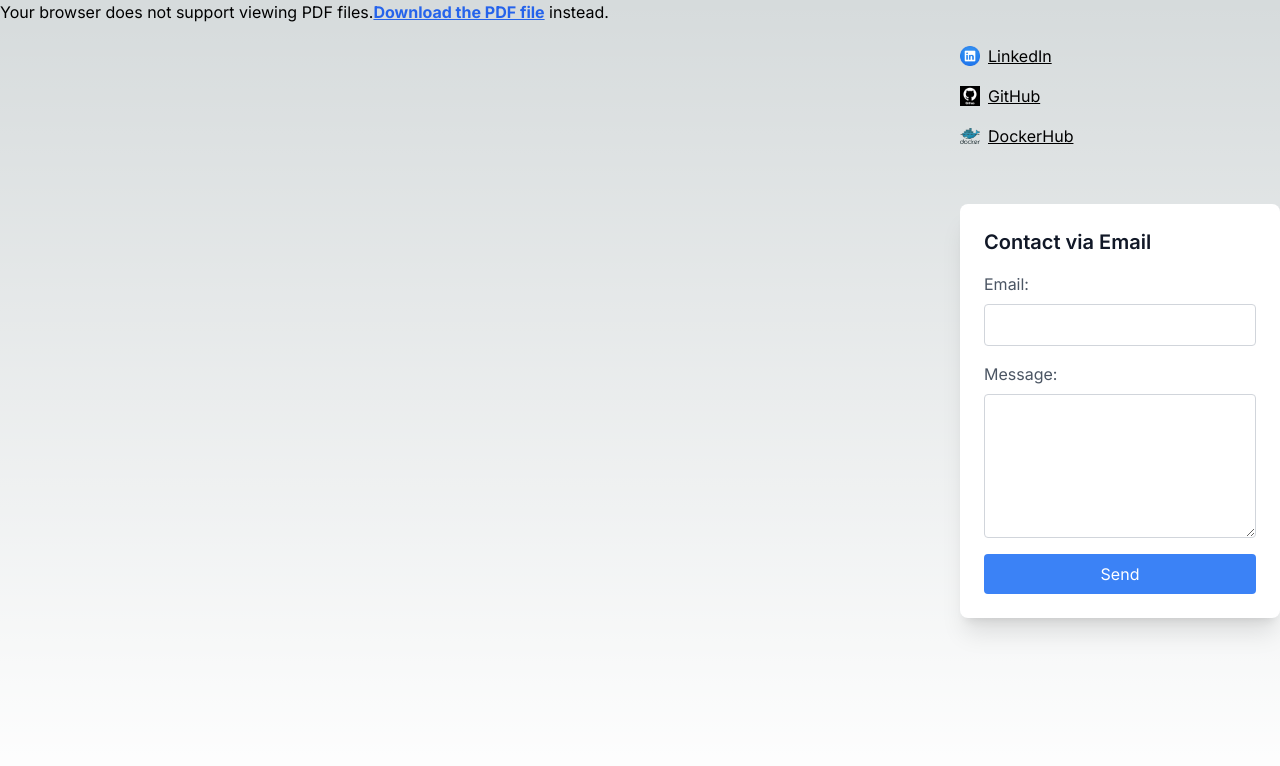
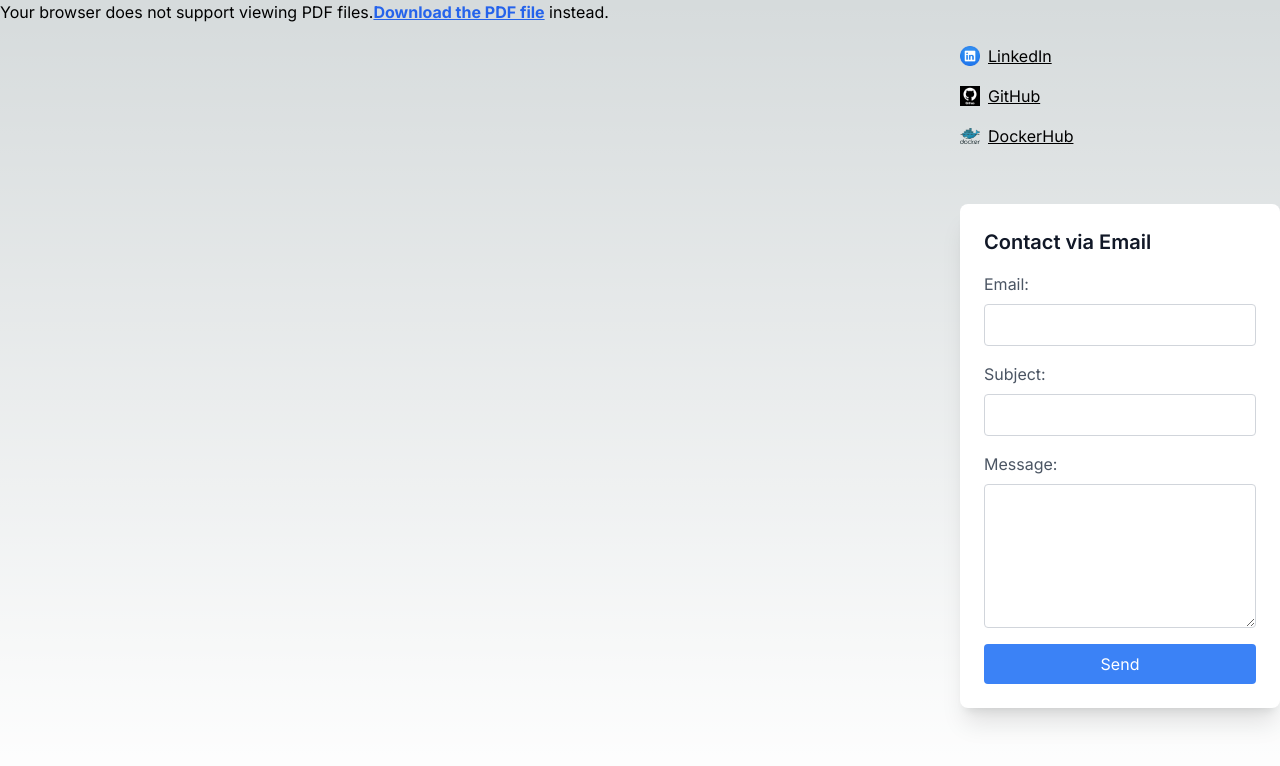
Before and after one commit to vsnupoudel/resume-next, a Next.js app: page / in a window 1280 px wide. Shown: the top 766 px of the page. Built offline with nearby package versions, Linux system fonts and the light colour scheme.

Commit message:
with email subject

```diff
--- a/src/components/EmailForm.tsx
+++ b/src/components/EmailForm.tsx
@@ -3,6 +3,7 @@ import React, { useState } from 'react';
 
 const EmailForm: React.FC = () => {
   const [email, setEmail] = useState('');
+  const [subject, setSubject] = useState('');
   const [message, setMessage] = useState('');
   const [status, setStatus] = useState('');
 
@@ -14,7 +15,7 @@ const EmailForm: React.FC = () => {
       headers: {
         'Content-Type': 'application/json',
       },
-      body: JSON.stringify({ email, message }),
+      body: JSON.stringify({ email, subject, message }),
     });
 
     if (response.ok) {
@@ -42,6 +43,20 @@ const EmailForm: React.FC = () => {
             className="mt-2 p-2 border border-gray-300 rounded text-black"
           />
         </label>
+
+        { /* Set subject */}
+
+        <label className="flex flex-col">
+          <span className="text-gray-600 dark:text-gray-300">Subject:</span>
+          <input
+            type="text"
+            value={subject}
+            onChange={(e) => setSubject(e.target.value)}
+            required
+            className="mt-2 p-2 border border-gray-300 rounded text-black"
+          />
+        </label>
+
         <label className="flex flex-col">
           <span className="text-gray-600 dark:text-gray-300">Message:</span>
           <textarea
--- a/src/pages/api/send-email.ts
+++ b/src/pages/api/send-email.ts
@@ -8,7 +8,7 @@ export default async function handler(req: NextApiRequest, res: NextApiResponse)
     return;
   }
 
-  const { email, message } = req.body;
+  const { email, subject, message } = req.body;
 
   if (!email || !message) {
     res.status(400).json({ error: 'Email and message are required' });
@@ -30,7 +30,7 @@ export default async function handler(req: NextApiRequest, res: NextApiResponse)
     from: email, // Replace with your sender email address
     replyTo: email,
     to: 'replytobishnu@gmail.com', // Replace with the recipient's email address
-    subject: 'You have a New message from contact form',
+    subject: subject,
     text: message,
   };
 
```
